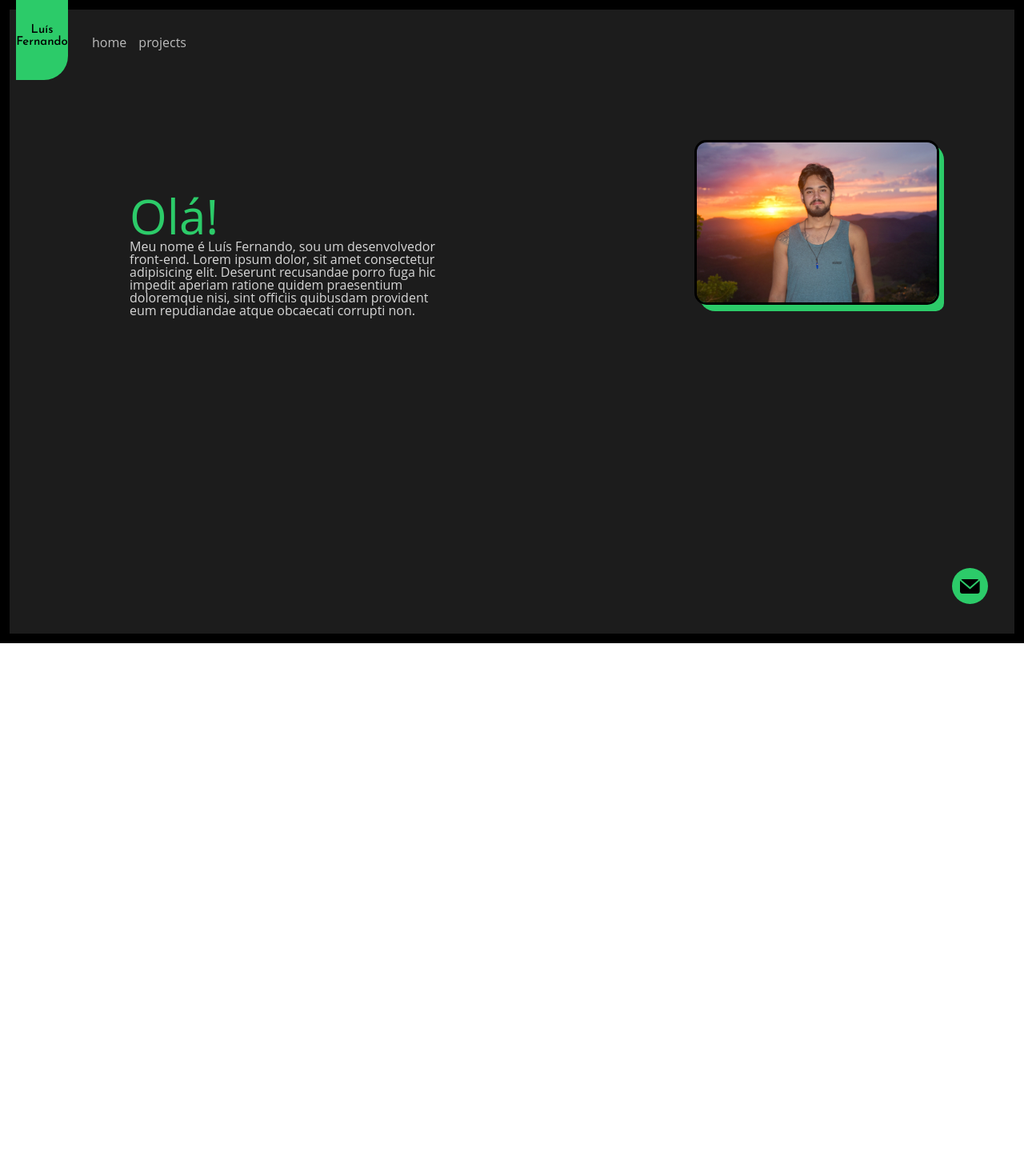
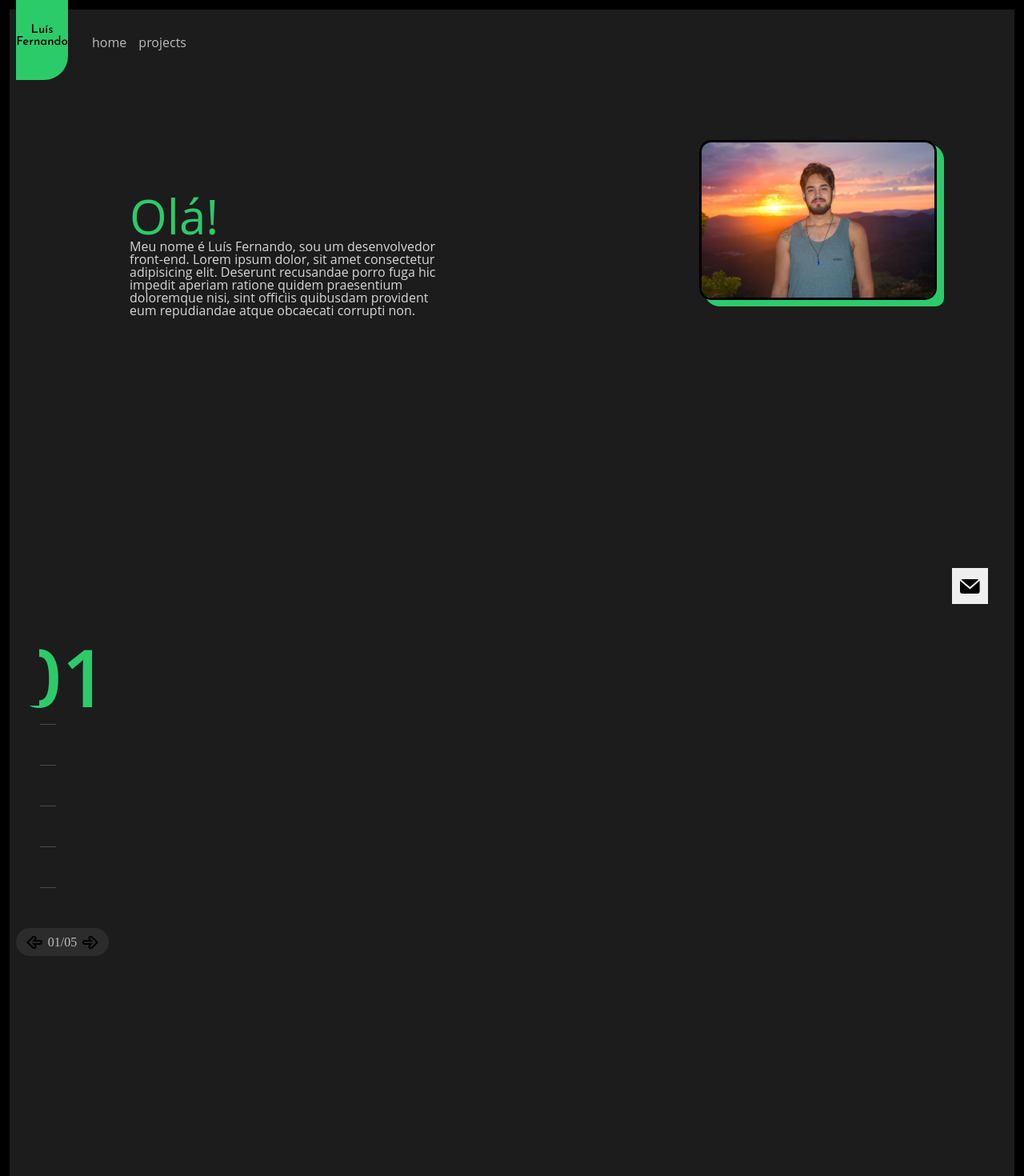
Before and after one commit to Luisfp0/my-website, a React (Vite) app: page / in a window 1280 px wide. Shown: the top 1470 px of the page at 80% size. Before the commit the page ends 804 px from the top, so only its background shows below. Built offline with nearby package versions, Linux system fonts and the light colour scheme.

Commit message:
Adicionado contagem do portfolio, que responde ao clicar em aumentar ou abaixar

```diff
--- a/src/components/Contact/Contact.css
+++ b/src/components/Contact/Contact.css
@@ -1,3 +1,4 @@
+@media screen and (min-width: 320px){
 .btn-contact {
   width: 45px;
   height: 45px;
@@ -16,3 +17,4 @@
 .btn-contact-open {
   background-position-y: -45px;
 }
+}
--- a/src/components/ContactInfo/ContactInfo.css
+++ b/src/components/ContactInfo/ContactInfo.css
@@ -1,3 +1,4 @@
+@media screen and (min-width: 320px){
 .container-contact-info {
   width: 248px;
   height: 130px;
@@ -59,3 +60,4 @@
   background-color: black;
   border-radius: 0 0 0 100%;
 }
+}
--- a/src/components/ContentPage/ContentPage.css
+++ b/src/components/ContentPage/ContentPage.css
@@ -1,3 +1,4 @@
+@media screen and (min-width: 320px){
 .page-wrapper {
   background-color: #000;
   width: 100%;
@@ -5,8 +6,15 @@
   display: table;
 }
 
-.content-page {
+.content-page-one {
   background-color: #1c1c1c;
-  margin: 12px;
+  margin: 12px 12px 0 12px;
   height: calc(100vh - 20px);
 }
+
+.content-page-two {
+  background-color: #1c1c1c;
+  margin: 0 12px 12px 12px;
+  height: calc(100vh - 20px);
+}
+}
--- a/src/components/ContentPage/ContentPage.jsx
+++ b/src/components/ContentPage/ContentPage.jsx
@@ -5,17 +5,19 @@ import Presentation from '../Presentation/Presentation'
 import Contact from '../Contact/Contact'
 import ContactInfo from '../ContactInfo/ContactInfo'
 import MyImage from '../MyImage/MyImage.jsx'
+import PortfolioNavigator from '../PortfolioNavigator/PortfolioNavigator'
 
 function ContentPage() {
-  const [contactIsOpen, setContactIsOpen] = useState(false)
+const [contactIsOpen, setContactIsOpen] = useState(false)
 
-  function changeIcon() {
-    setContactIsOpen(!contactIsOpen)
-  }
+function changeIcon() {
+  setContactIsOpen(!contactIsOpen)
+}
+
   return (
     <div className='page-wrapper'>
       <Header/>
-      <section className="content-page">
+      <section className="content-page-one">
         <Presentation />
         <MyImage/>
         <ContactInfo contactIsOpen={contactIsOpen} />
@@ -24,6 +26,9 @@ function ContentPage() {
         setContactIsOpen={setContactIsOpen}
         changeIcon={changeIcon} />
       </section>
+      <section className='content-page-two'>
+        <PortfolioNavigator/>
+      </section>
     </div>
   )
 }
--- a/src/components/Header/Header.css
+++ b/src/components/Header/Header.css
@@ -1,5 +1,7 @@
+@media screen and (min-width: 320px){
 .container-header {
   width: 100%;
   height: 100%;
   background-color: blue;
 }
+}
--- a/src/components/Logo/Logo.css
+++ b/src/components/Logo/Logo.css
@@ -1,7 +1,7 @@
 @import url('https://fonts.googleapis.com/css2?family=Josefin+Sans:wght@500&display=swap');
-
+@media screen and (min-width: 320px){
 .container-logo {
-  position: absolute;
+  position: fixed;
   top: -10px;
   left: 20px;
   width: 65px;
@@ -18,3 +18,4 @@
   font-family: 'Josefin Sans', cursive;
   font-size: 15px;
 }
+}
--- a/src/components/Menu/Menu.css
+++ b/src/components/Menu/Menu.css
@@ -1,6 +1,7 @@
+@media screen and (min-width: 320px){
 .container-menu {
   display: flex;
-  position: absolute;
+  position: fixed;
 }
 
 .container-menu a {
@@ -21,3 +22,4 @@
 .container-menu:first-child {
   margin-left: 100px;
 }
+}
--- a/src/components/MyImage/MyImage.css
+++ b/src/components/MyImage/MyImage.css
@@ -1,4 +1,26 @@
+@media screen and (min-width: 320px){
 .container-picture {
+  width: 300px;
+  background-color: #2ccb69;
+  position: absolute;
+  right: 500px;
+  top: 400px;
+  border-radius: 10px 20px;
+}
+
+.container-picture img {
+  width: 97%;
+  position: relative;
+  right: 6px;
+  bottom: 5px;
+  border-radius: 15px;
+  border: 3px solid black;
+  }
+}
+
+@media screen and (min-width: 992px) {
+.container-picture {
+  width: 300px;
   background-color: #2ccb69;
   position: absolute;
   right: 100px;
@@ -7,10 +29,11 @@
 }
 
 .container-picture img {
-  width: 300px;
+  width: 97%;
   position: relative;
   right: 6px;
   bottom: 5px;
   border-radius: 15px;
   border: 3px solid black;
 }
+}
--- a/src/components/MyImage/MyImage.jsx
+++ b/src/components/MyImage/MyImage.jsx
@@ -3,9 +3,9 @@ import './MyImage.css'
 
 function MyImage() {
   return (
-  <div className='container-picture'>
-      <img src={picture}/>
-  </div>
+    <div className='container-picture'>
+      <img src={picture} alt='foto-perfil'/>
+    </div>
   )
 }
 
--- /dev/null
+++ b/src/components/PortfolioNavigator/PortfolioNavigator.css
@@ -0,0 +1,66 @@
+.portfolio-navigator {
+  width: 145px;
+  height: 400px;
+  display: table;
+  position: absolute;
+  left: 15px;
+  top: 800px;
+  background-color: #1c1c1c;
+  margin-left: 5px;
+}
+
+.portfolio-navigator:before {
+  content: "";
+  display: block;
+  width: 35px;
+  height: 80px;
+  background-color: #1d1c1c;
+  position: absolute;
+  top: 2px;
+  left: -6px;
+}
+
+.portfolio-navigator span {
+  font-family: 'Open Sans', sans-serif;
+  font-size: 100px;
+  line-height: 90px;
+  font-weight: 600;
+  color: #2ccb69;
+}
+
+.next-prev {
+  width: 80%;
+  height: 35px;
+  display: flex;
+  justify-content: center;
+  align-items: center;
+  background-color: #2c2c2c;
+  border-radius: 23px;
+  color: #bcbcbc;
+}
+
+.stick-navigator {
+  width: 100%;
+}
+
+.stick-navigator a {
+  width: 20px;
+  height: 1px;
+  display: block;
+  margin: 0 0 50px 30px;
+  background-color: #4d4c4c;
+}
+
+.stick-navigator a:first-child {
+  margin-top: 15px;
+}
+
+.arrow:first-child {
+  transform: rotate(180deg);
+}
+
+.arrow {
+  width: 20px;
+  margin: 0 7px 0 7px;
+  cursor: pointer;
+}
--- /dev/null
+++ b/src/components/PortfolioNavigator/PortfolioNavigator.jsx
@@ -0,0 +1,36 @@
+import './PortfolioNavigator.css'
+import arrow from '../../assets/images/arrow.png'
+import { useState } from 'react'
+
+function PortfolioNavigator() {
+  const[currentProject, setCurrentProject] = useState(1)
+  const displayProject = '0' + currentProject
+
+  function add() {
+    setCurrentProject(currentProject + 1)
+  }
+
+  function remove() {
+    setCurrentProject(currentProject - 1)
+  }
+
+  return (
+    <div className="portfolio-navigator">
+      <span>{displayProject}</span>
+      <nav className='stick-navigator'>
+        <a href='#'></a>
+        <a href='#'></a>
+        <a href='#'></a>
+        <a href='#'></a>
+        <a href='#'></a>
+      </nav>
+      <div className='next-prev'>
+        <img className='arrow' onClick={remove} src={arrow}></img>
+        <p>{displayProject + '/05'}</p>
+        <img className='arrow' onClick={add} src={arrow}></img>
+      </div>
+    </div>
+  )
+}
+
+export default PortfolioNavigator
--- a/src/components/Presentation/Presentation.css
+++ b/src/components/Presentation/Presentation.css
@@ -1,3 +1,4 @@
+@media screen and (min-width: 320px){
 .container-presentation {
   height: 150px;
   width: 400px;
@@ -15,3 +16,4 @@
 .presentation-text {
   color: rgb(215, 215, 215);
 }
+}
```
Also changed, not shown: src/assets/images/arrow.png (added). Lines whose indentation alone changed are shown as unchanged.
